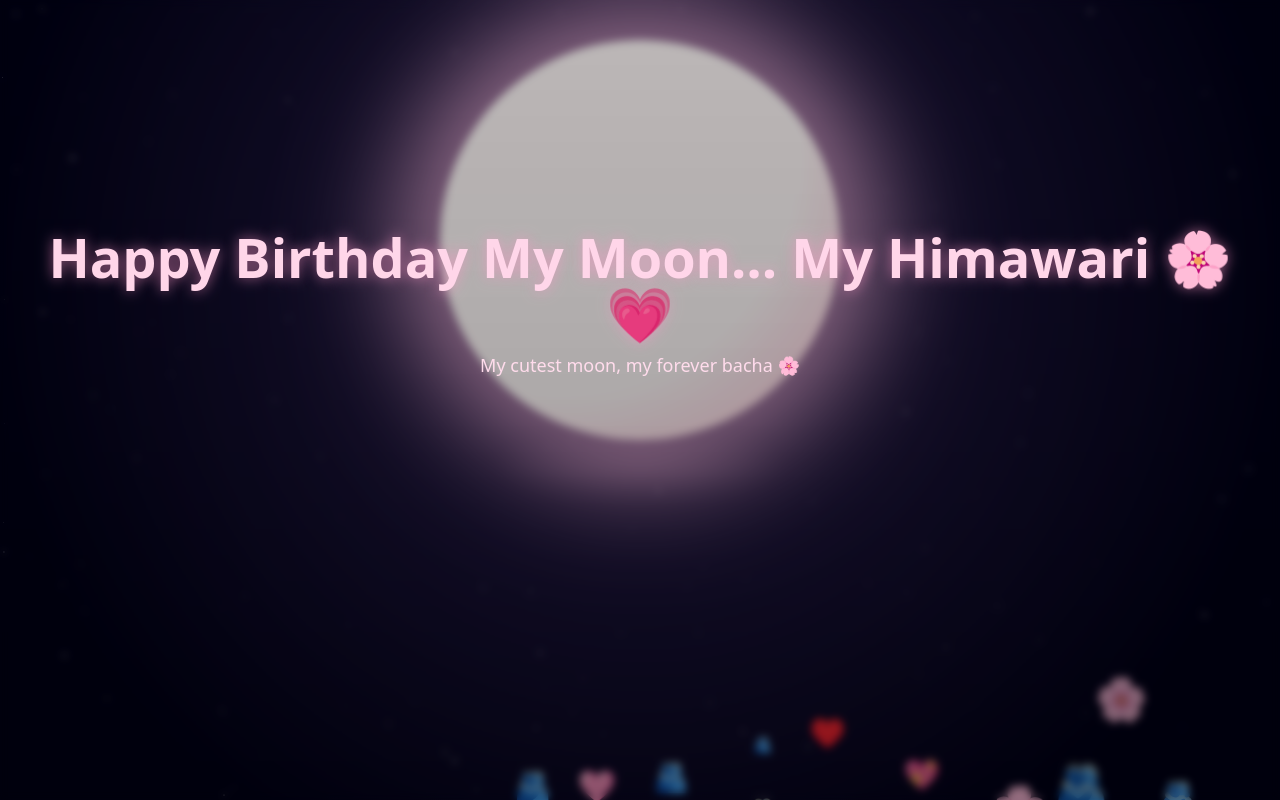
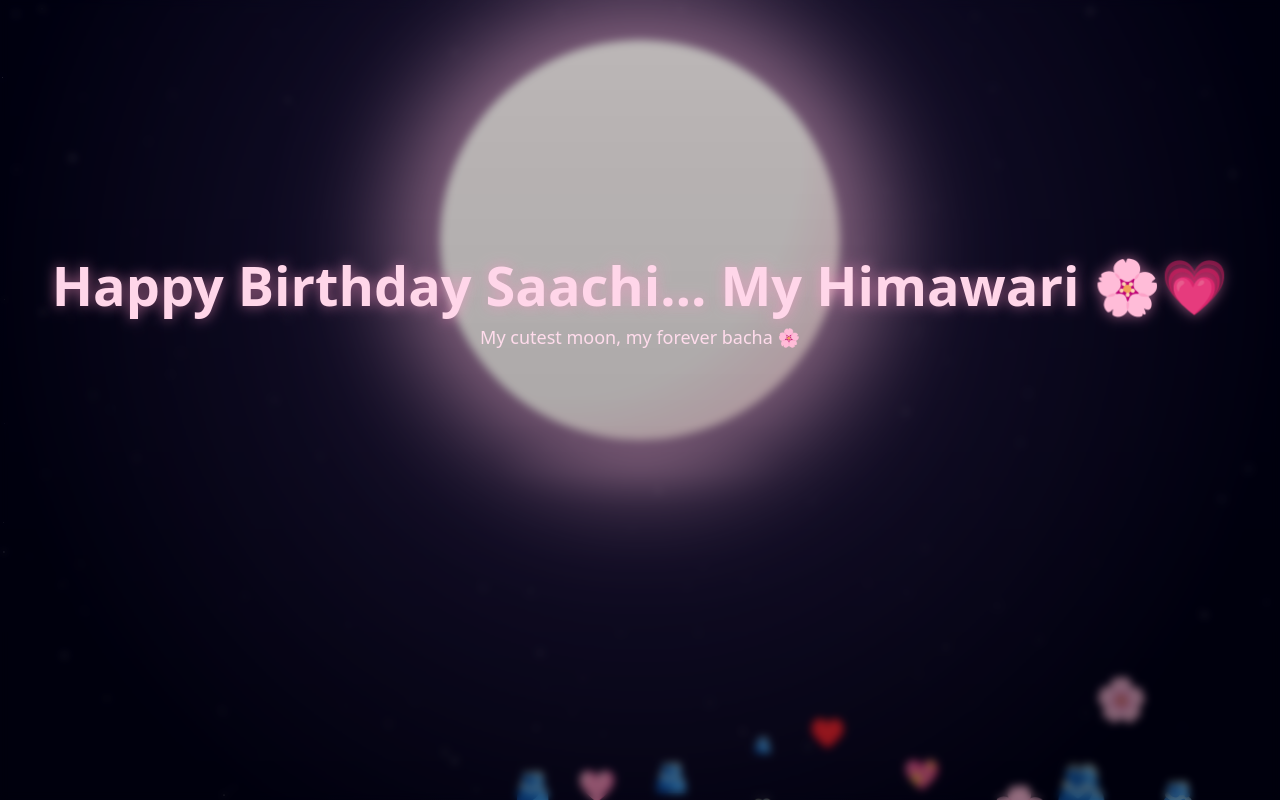
Before and after one commit to Saachi1911/Saachi1911.github.io, a plain HTML site: page index.html in a window 1280 px wide. Drawn offline with Linux system fonts and the light colour scheme.

Commit message:
Update index.html

```diff
--- a/index.html
+++ b/index.html
@@ -219,7 +219,7 @@ for(let i=0;i<14;i++){
 /* Typing Intro */
 const introTitle = document.getElementById('introTitle');
 const heartBtn = document.getElementById('heartBtn');
-const introText = "Happy Birthday My Moon… My Himawari 🌸💗";
+const introText = "Happy Birthday Saachi… My Himawari 🌸💗";
 let i = 0;
 
 function type() {
```
